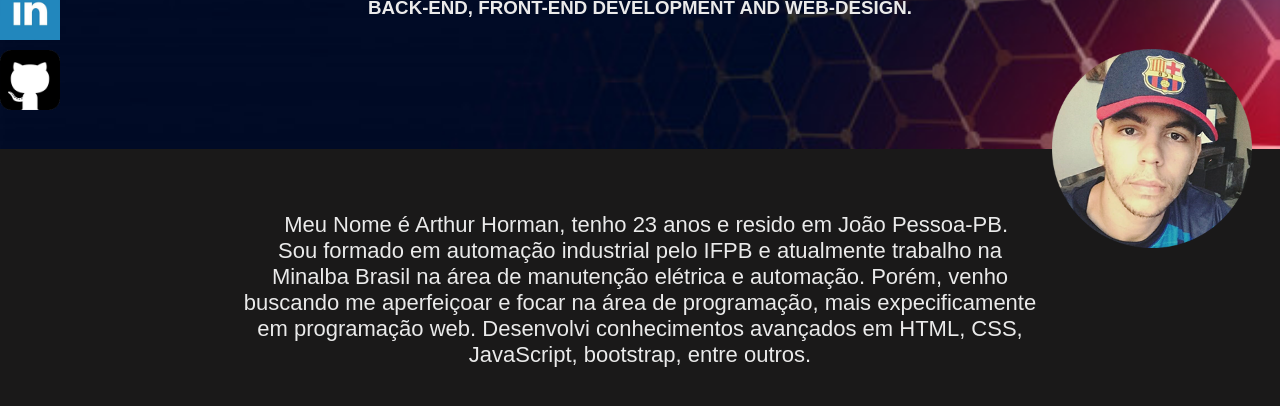
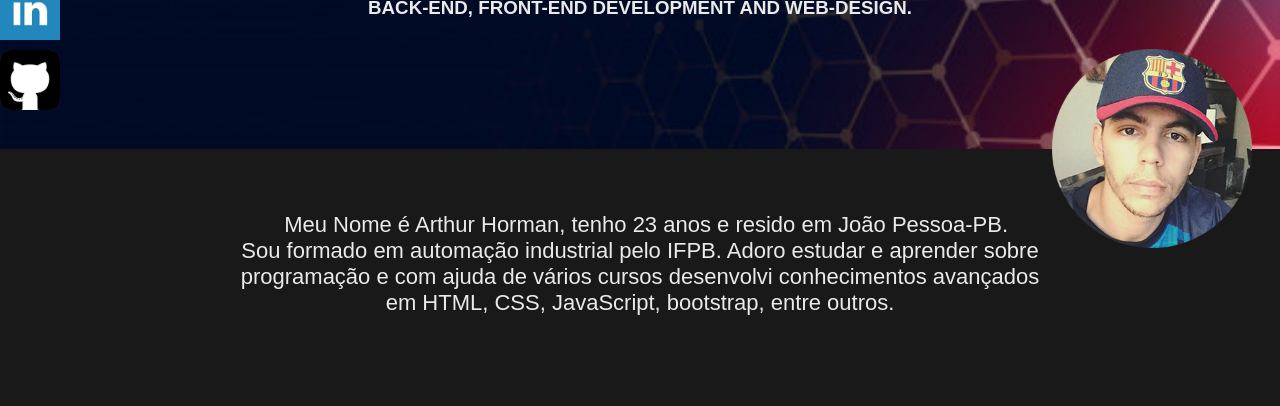
Before and after one commit to ArthurHorman7/ArthurHorman7.github.io, a plain HTML site: page Portfólio/index.html in a window 1280 px wide. Shown: the part 210-616 px from the top of the page. Drawn offline with Linux system fonts and the light colour scheme.

Commit message:
Add files via upload

```diff
--- a/Portfólio/index.html
+++ b/Portfólio/index.html
@@ -16,7 +16,7 @@
 
             <img src="img/logo2.png" alt="logo">
 
-            <ul id="ul" type="none">
+            <ul type="none">
                 <li><a href="#ho">Home</a></li>
                 <li><a href="#pr">Projects</a></li>
                 <li><a href="#sk">Skills</a></li>
@@ -69,11 +69,9 @@
     <div class="home" class="anime">
         <p>
             &nbsp; Meu Nome é Arthur Horman, tenho 23 anos e resido em João Pessoa-PB.<br>
-            Sou formado em automação industrial pelo IFPB e atualmente trabalho na
-            Minalba Brasil na área de manutenção elétrica e automação.
-            Porém, venho buscando me aperfeiçoar e focar na área de programação, mais
-            expecificamente em programação web.
-            Desenvolvi conhecimentos avançados em HTML, CSS, JavaScript, bootstrap, entre outros.
+            Sou formado em automação industrial pelo IFPB.
+            Adoro estudar e aprender sobre programação e com ajuda de vários cursos
+            desenvolvi conhecimentos avançados em HTML, CSS, JavaScript, bootstrap, entre outros.
         </p>
     </div>
 
```
